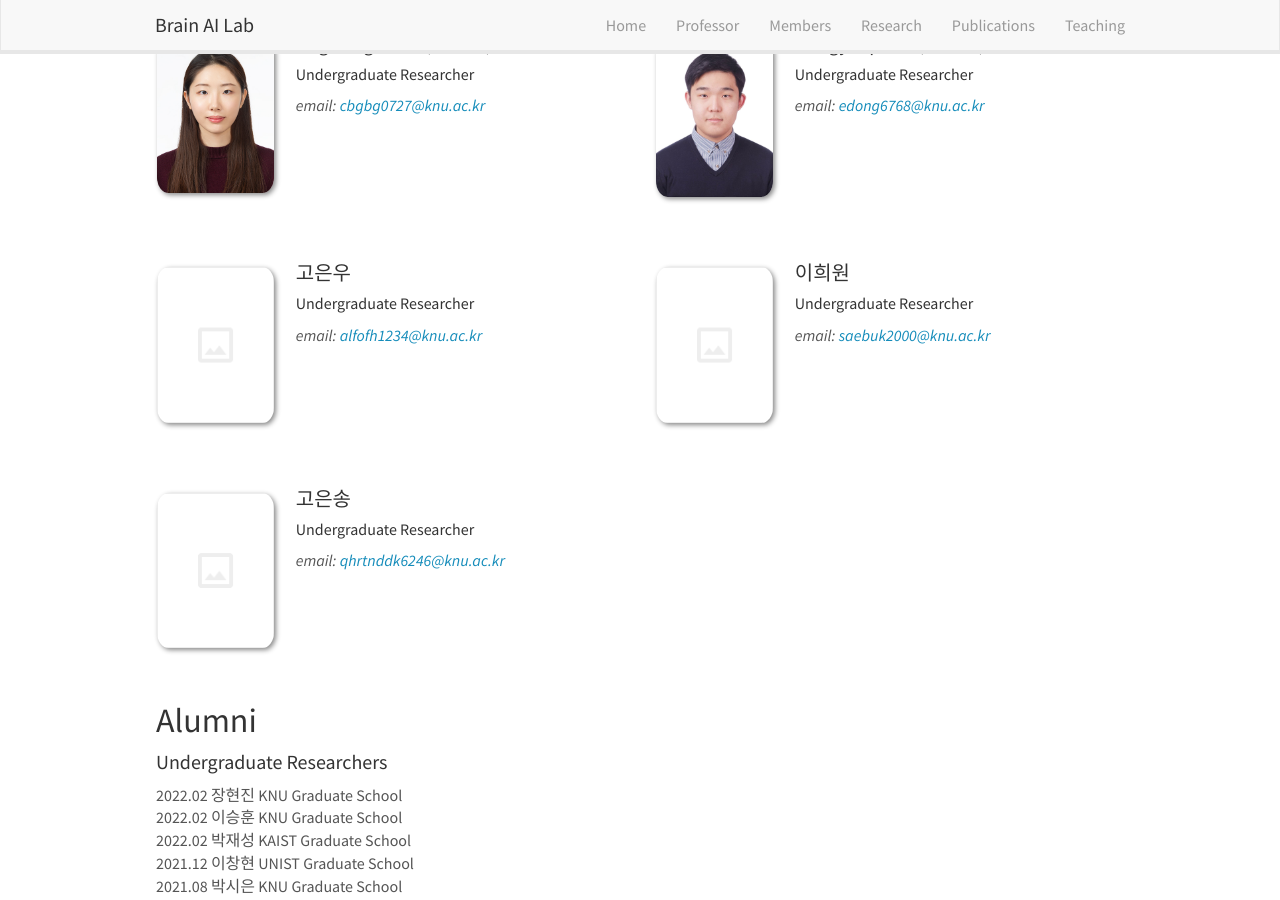
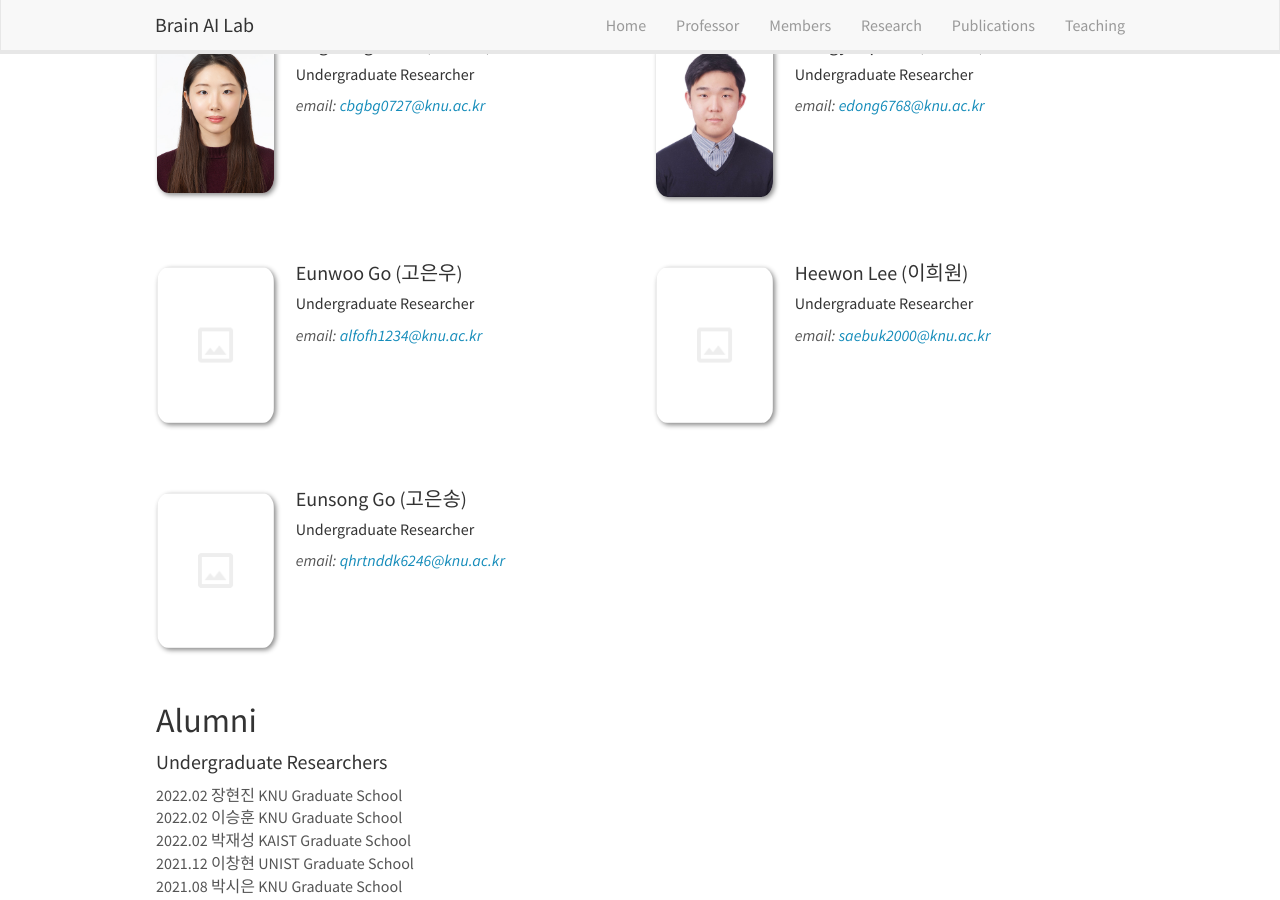
Before and after one commit to KNU-BrainAI/knu-brainai.github.io, a Jekyll site: the page built from _pages/members.md, in a window 1280 px wide and 900 px high, scrolled down 836 px. Built offline with Jekyll 4.4.1, drawn with Linux system fonts in a browser that asks for light colours; nearby versions of some CDN libraries.

Commit message:
Update team_members.yml

```diff
--- a/_data/team_members.yml
+++ b/_data/team_members.yml
@@ -59,21 +59,21 @@
   number_educ: 1
   education1:
 
-- name: 고은우
+- name: Eunwoo Go (고은우)
   photo: blank.png
   info: Undergraduate Researcher
   email: alfofh1234@knu.ac.kr
   number_educ: 1
   education1:
 
-- name: 이희원
+- name: Heewon Lee (이희원)
   photo: blank.png
   info: Undergraduate Researcher
   email: saebuk2000@knu.ac.kr
   number_educ: 1
   education1:
 
-- name: 고은송
+- name: Eunsong Go (고은송)
   photo: blank.png
   info: Undergraduate Researcher
   email: qhrtnddk6246@knu.ac.kr
```
